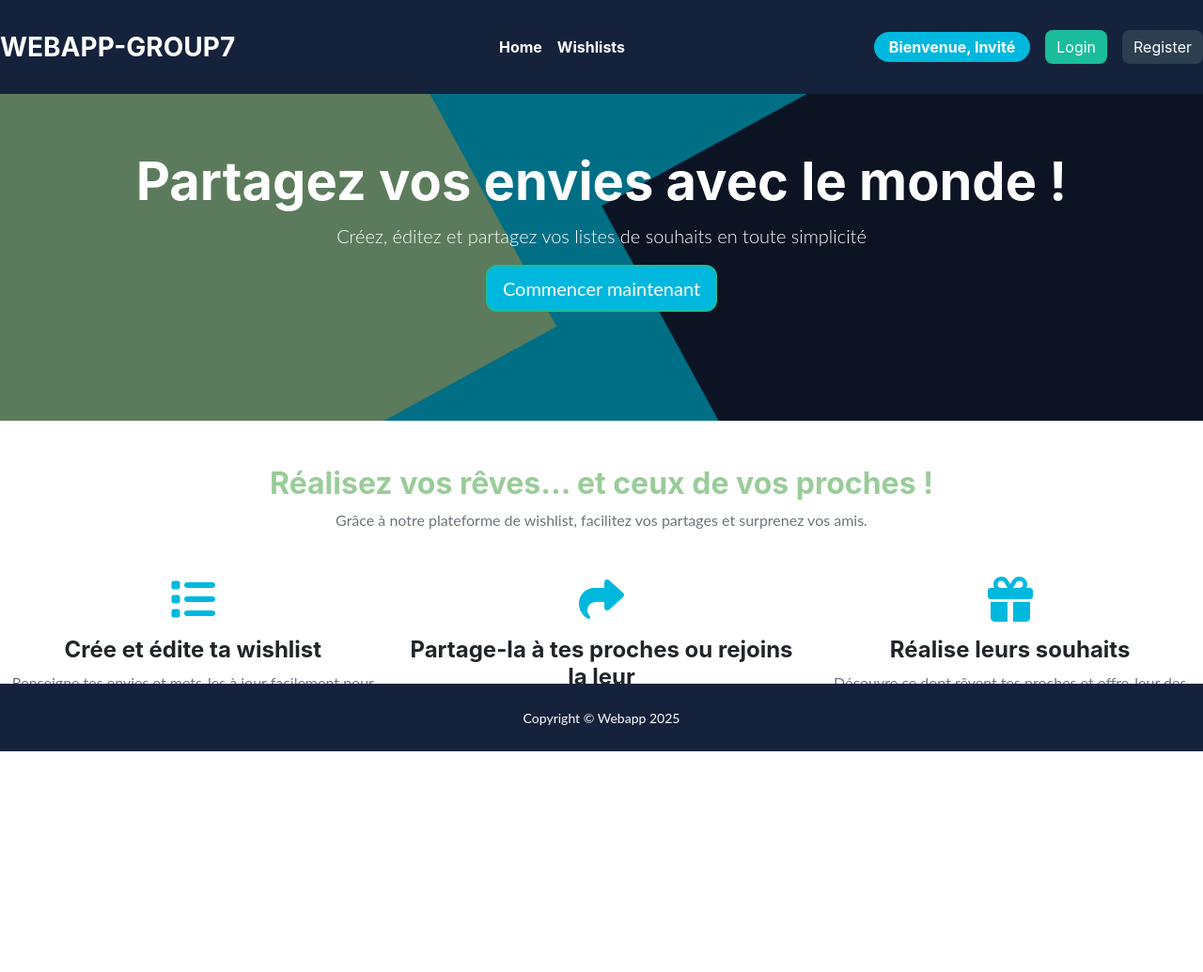
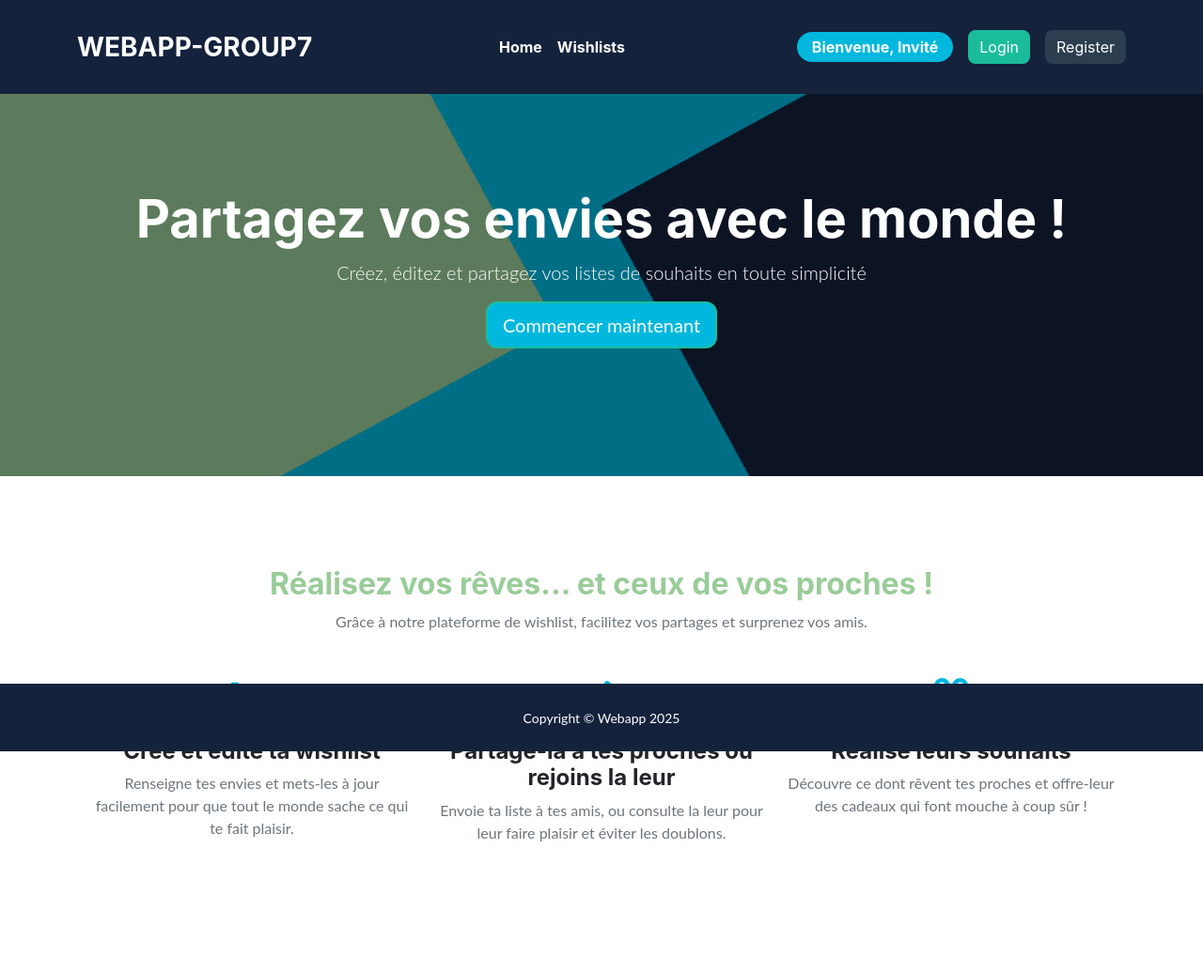
Before and after one commit to tchadelicard/webapp-equipe7, a Symfony app: template server/templates/home/index.html.twig in a window 1280 px wide. Shown: the whole page at 94% size. Before the commit the page ends 800 px from the top, so only its background shows below. Run offline with Twig, Linux system fonts and the light colour scheme; the template is opened without the code that fills it, so the values that code supplies are empty; some libraries are stand-ins or nearby versions.

Commit message:
fix: update style of home page

```diff
--- a/server/templates/home/index.html.twig
+++ b/server/templates/home/index.html.twig
@@ -2,17 +2,17 @@
 
 {% block title %}Welcome to My App{% endblock %}
 
-{% block stylesheets %}
-  {{ parent() }}
+{% block body %}
     <style>
-    /* Style de la section Hero */
-
+        /* Adjust the top margin of the hero section to accommodate the fixed navbar */
         .hero-section {
             background: url('{{ asset('images/background.png') }}') center center/cover no-repeat;
             color: #fff;
-      padding: 100px 0;
+            /* Adjusted padding to account for navbar */
+            padding: 200px 0 120px;
             text-align: center;
             position: relative;
+            width: 100%; /* Full width */
         }
         .hero-section .overlay {
             position: absolute;
@@ -26,34 +26,29 @@
             position: relative;
             z-index: 2;
         }
+
         /* Styles pour la section des fonctionnalités */
         .features .feature-icon {
             font-size: 3rem;
             color: #00B8DE;
             margin-bottom: 1rem;
         }
+    </style>
 
-    body {
-        /* Adapte la valeur en fonction de la hauteur exacte de ta navbar */
-        padding-top: 70px;
-        margin: 0; /* si tu veux aussi t'assurer qu'il n'y a aucune marge */
-      }
-      .container {
-        margin-left: 0 !important;
-        margin-right: 0 !important;
-        /* Pour forcer l'usage de la pleine largeur, tu peux également ajouter : */
-        max-width: 100% !important;
-        padding-left: 0 !important;
-        padding-right: 0 !important;
-      }
+    {# Hero Section #}
+    <section class="hero-section">
+        <div class="overlay"></div>
+        <div class="hero-content">
+            <h1 class="display-4 fw-bold">Partagez vos envies avec le monde !</h1>
+            <p class="lead">Créez, éditez et partagez vos listes de souhaits en toute simplicité</p>
+            <p>
+                <a href="{{ path('app_register') }}" class="btn btn-primary btn-lg" style="background-color: #00B8DE;">Commencer maintenant</a>
+            </p>
+        </div>
+    </section>
 
-  </style>
-{% endblock %}
-
-
-{% block body %}
-    <div class="d-flex justify-content-center align-items-center vh-100">
-        <div class="container text-center">
+    {# Main Container for the rest of the content #}
+    <div class="container text-center py-5">
         {# Display success flash messages #}
         {% for flash_success in app.flashes('success') %}
             <div class="alert alert-success text-center alert-dismissible fade show" role="alert">
@@ -77,18 +72,7 @@
             </div>
         {% endif %}
 
-            {# contenu page d'accueil#}
-            <section class="hero-section">
-              <div class="overlay"></div>
-              <div class="container hero-content">
-                <h1 class="display-4 fw-bold">Partagez vos envies avec le monde !</h1>
-                <p class="lead">Créez, éditez et partagez vos listes de souhaits en toute simplicité</p>
-                <p>
-                  <a href="{{ path('app_register') }}" class="btn btn-primary btn-lg" style="background-color: #00B8DE;">Commencer maintenant</a>
-                </p>
-              </div>
-            </section>
-
+        {# Features Section #}
         <section class="features py-5">
             <div class="container">
                 <div class="text-center mb-5">
@@ -96,7 +80,6 @@
                     <p class="text-muted">Grâce à notre plateforme de wishlist, facilitez vos partages et surprenez vos amis.</p>
                 </div>
                 <div class="row">
-                  <!-- Colonne 1 -->
                     <div class="col-md-4 text-center mb-4">
                         <i class="fas fa-list feature-icon"></i>
                         <h4 class="fw-bold">Crée et édite ta wishlist</h4>
@@ -104,7 +87,6 @@
                             Renseigne tes envies et mets-les à jour facilement pour que tout le monde sache ce qui te fait plaisir.
                         </p>
                     </div>
-                  <!-- Colonne 2 -->
                     <div class="col-md-4 text-center mb-4">
                         <i class="fas fa-share feature-icon"></i>
                         <h4 class="fw-bold">Partage-la à tes proches ou rejoins la leur</h4>
@@ -112,7 +94,6 @@
                             Envoie ta liste à tes amis, ou consulte la leur pour leur faire plaisir et éviter les doublons.
                         </p>
                     </div>
-                  <!-- Colonne 3 -->
                     <div class="col-md-4 text-center mb-4">
                         <i class="fas fa-gift feature-icon"></i>
                         <h4 class="fw-bold">Réalise leurs souhaits</h4>
@@ -123,12 +104,5 @@
                 </div>
             </div>
         </section>
-            {# fin contenu page d'accueil#}
-        </div>
     </div>
 {% endblock %}
-
-{% block javascripts %}
-     <script src="{{ asset('js/scripts.js') }}"></script>
-     <script src="https://use.fontawesome.com/releases/v6.3.0/js/all.js" crossorigin="anonymous"></script>
-{% endblock %}
```
Lines whose indentation alone changed are shown as unchanged.
